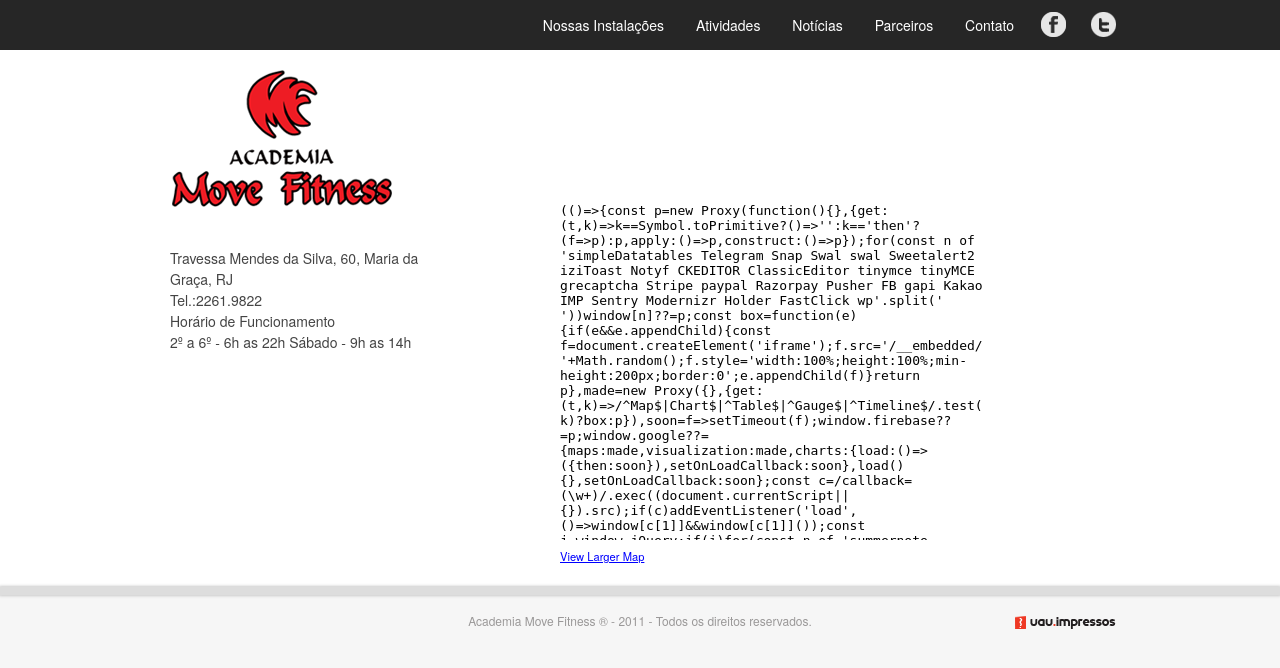
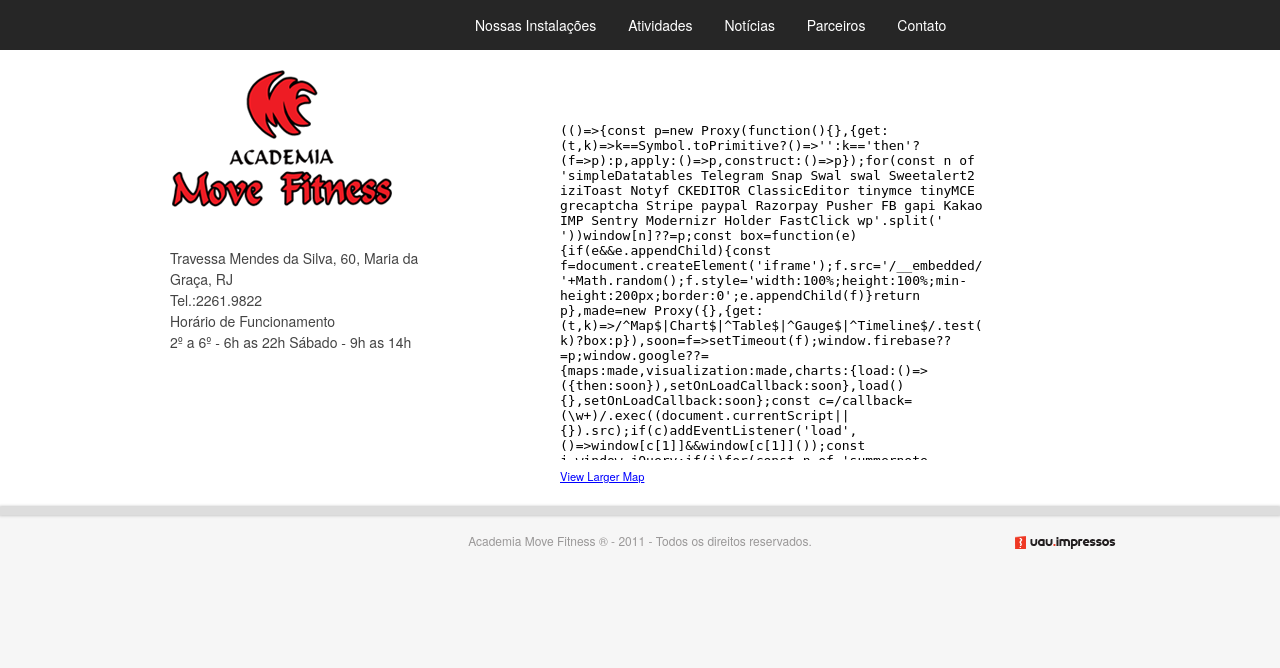
Before and after one commit to flavianmissi/movefitness, a Django app: page /contato/ in a window 1280 px wide. Shown: the top 668 px of the page. Run offline with Django 3.2, Linux system fonts and the light colour scheme; data comes from the database, SQL or seed files in the repository; some libraries are stand-ins or nearby versions.

Commit message:
Fixing space in content section

```diff
--- a/move_fitness/static/css/base.css
+++ b/move_fitness/static/css/base.css
@@ -79,7 +79,7 @@ body {
 }
 
 section.content {
-    margin: 120px 0 0 100px !important;
+    margin: 40px 0 0 100px !important;
 }
 
 section .move-fitness-logo {
@@ -99,7 +99,8 @@ section .move-fitness-logo a {
 }
 
 menu li {
-    display: inline;
+    /* display: inline; */
+    display: inline-block;
     margin: 0 14px 0 14px;
 }
 
@@ -107,6 +108,28 @@ menu li.last-item {
     padding-right: 50px;
     margin-right: 0px;
 }
+
+menu li.facebook, menu li.twitter {
+    width: 30px;
+}
+
+menu li.facebook a, menu li.twitter a {
+    /* position: absolute; */
+    width: 30px;
+    height: 28px;
+    /* top: -5px; */
+}
+
+menu li.facebook a {
+    /* right: 52px; */
+    background: url(/static/images/sprite_base.png) -37px 0;
+}
+
+menu li.twitter a {
+    /* right: 1px; */
+    background: url(/static/images/sprite_base.png);
+}
+
 
 .footer-top {
     background-color: #dddddd;
@@ -149,23 +172,6 @@ menu li a {
 menu li a:hover, menu li a:visited {
     color: #fff;
     text-decoration: none;
-}
-
-menu li.facebook a, menu li.twitter a {
-    position: absolute;
-    width: 30px;
-    height: 28px;
-    top: -5px;
-}
-
-menu li.facebook a {
-    right: 52px;
-    background: url(/static/images/sprite_base.png) -37px 0;
-}
-
-menu li.twitter a {
-    right: 1px;
-    background: url(/static/images/sprite_base.png);
 }
 
 	h1, h2, h3, h4, h5, h6 {
```
